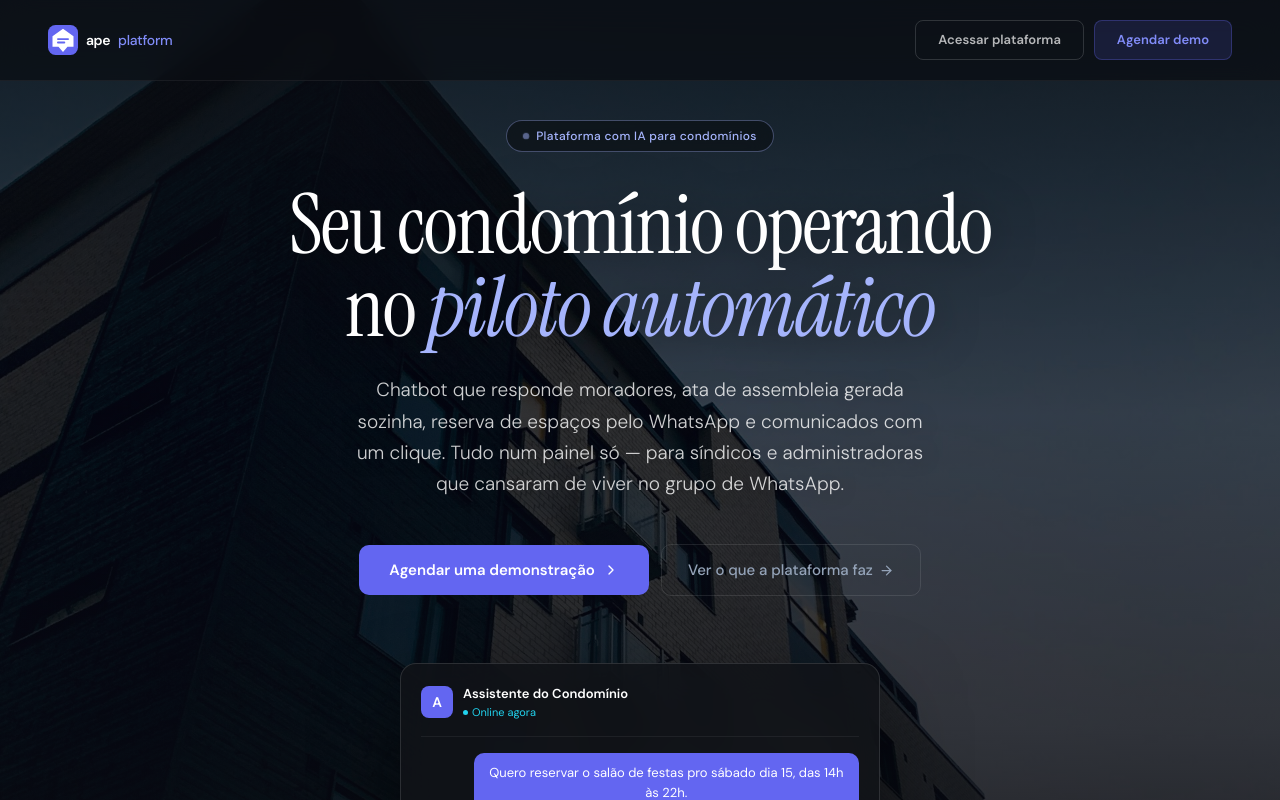
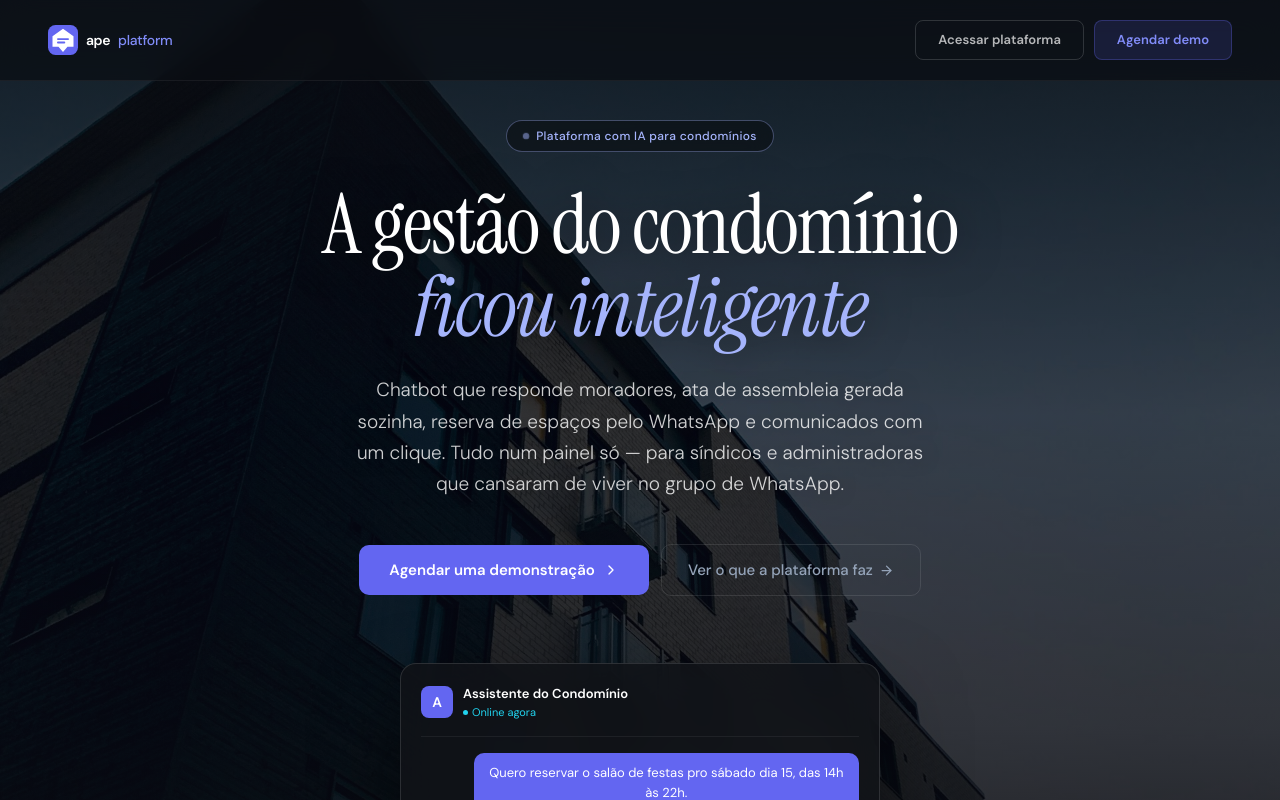
Before and after one commit to durvs/ape-site, a Next.js app: page / in a window 1280 px wide. Shown: the top 800 px of the page. Built offline with nearby package versions, Linux system fonts and the light colour scheme; no server answers.

Commit message:
fix: atualizar título da landing page para maior clareza e impacto

```diff
--- a/src/app/page.tsx
+++ b/src/app/page.tsx
@@ -509,7 +509,7 @@ export default function LandingPage() {
           </div>
 
           <h1 className="fade-up delay-1">
-            Seu condomínio operando<br />no <em>piloto automático</em>
+            A gestão do condomínio<br /><em>ficou inteligente</em>
           </h1>
 
           <p className="fade-up delay-2">
```
